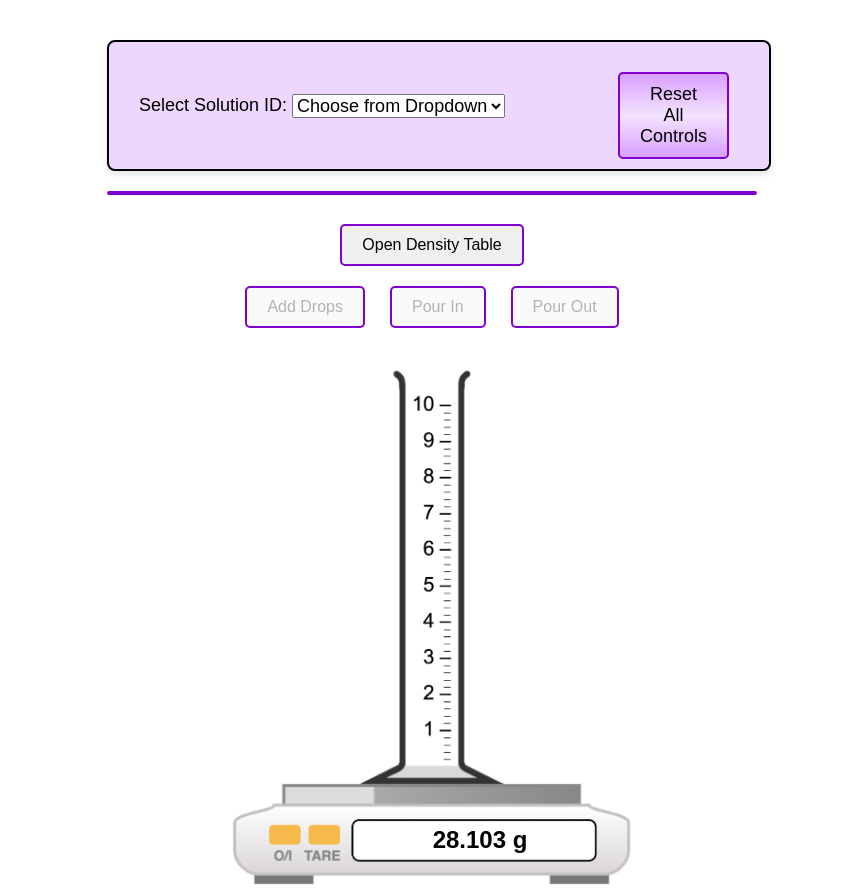
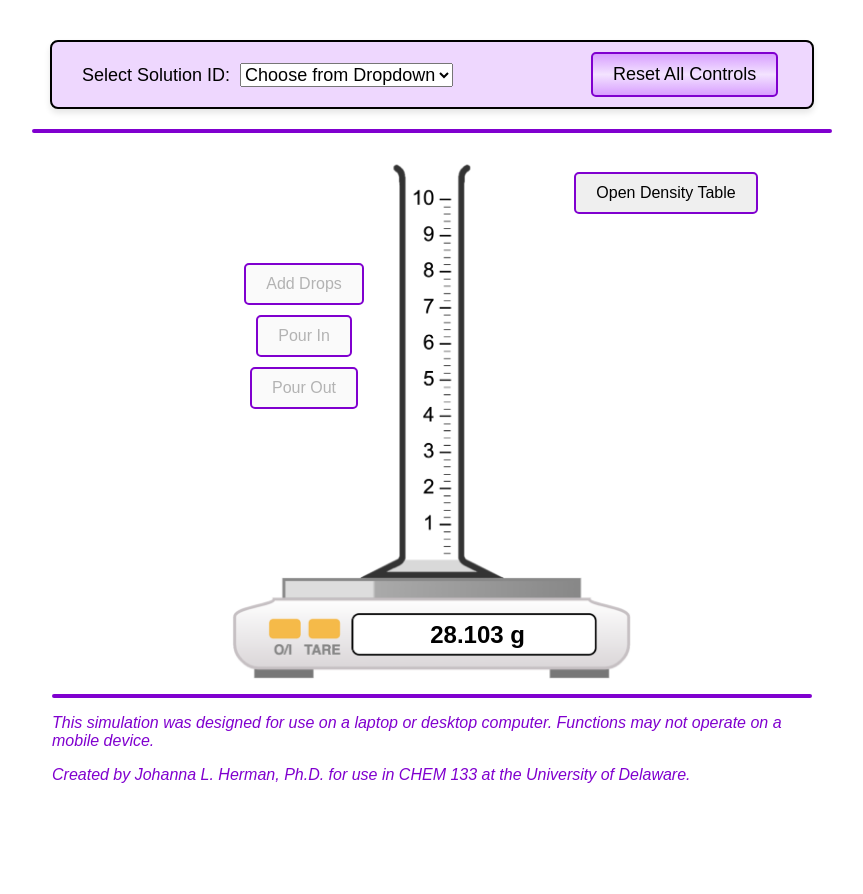
Before and after one commit to johannalherman/133-CB, a plain HTML site: page UnknownSolutionDensity.html in a window 1280 px wide. Shown: the top 894 px of the page, without its empty margins (208-1071 px from the left). After the commit the page ends 840 px from the top, so only its background shows below. Drawn offline with Linux system fonts and the light colour scheme.

Commit message:
Update UnknownSolutionDensity.html

```diff
--- a/UnknownSolutionDensity.html
+++ b/UnknownSolutionDensity.html
@@ -6,7 +6,7 @@
     <title>CHEM 133 CB - Unknown Solution Density Simulation</title>
     <style>
       body {
-  max-width: 650px;
+  width: 800px;
   margin: auto;
   font:
     18px Arial,
@@ -23,7 +23,7 @@ hr {
 #dropdown-container {
   margin: 20px auto 20px auto;
   text-align: left;
-  width: 600px;
+  width: 700px;
   gap: 10px;
   padding: 10px 30px;
   background-color: #eed7fe;
@@ -52,32 +52,53 @@ hr {
 .row {
   display: flex;
 }
-.column {
-  padding: 0px 0px;
-}
 .column-dropdowns {
   margin: auto;
-  display: flex;
-  justify-content: left;
-  align-items: center;
 }
 
-.button-container button {
+.button-container-1 {
+  position: absolute;
+  left: 20%;
+  top: 15%;
+  width: 200px;
+  line-height: 0;
+  z-index: 10;
+}
+.button-container-1 button {
   border: 2px solid #8000cf;
   border-radius: 5px;
-  margin: 20px 10px 20px 10px;
+  margin: 5px;
   padding: 10px 20px;
   font-size: 16px;
   cursor: pointer;
 }
-.button-container button:hover {
+.button-container-1 button:hover {
+  border: 2px solid black;
+}
+
+.button-container-2 {
+  position: absolute;
+  left: 65%;
+  top: 0%;
+  width: 240px;
+  z-index: 10;
+}
+.button-container-2 button {
+  border: 2px solid #8000cf;
+  border-radius: 5px;
+  margin: 10px;
+  padding: 10px 20px;
+  font-size: 16px;
+  cursor: pointer;
+}
+.button-container-2 button:hover {
   border: 2px solid black;
 }
 
 .button-float-1 button {
   position: absolute;
-  bottom: 45px;
-  left: 77px;
+  bottom: 25.5%;
+  left: 33.25%;
   width: 31px;
   height: 20px;
   border: none;
@@ -93,8 +114,8 @@ hr {
 
 #total-mass {
   position: absolute;
-  bottom: 2.5%; /* Adjust as needed */
-  left: 62%; /* Adjust as needed */
+  bottom: 20%;
+  left: 56%;
   transform: translateX(-50%);
   border-radius: 5px;
   font-size: 24px;
@@ -110,7 +131,7 @@ hr {
 
 #solution {
   position: absolute;
-  bottom: 23.4%;
+  bottom: 37.5%;
   left: 50%;
   transform: translateX(-50%);
   width: 13%;
@@ -133,7 +154,12 @@ hr {
   z-index: 0;
 }
 
-button {
+.popup-1 {
+  position: absolute;
+  left: 65%;
+  z-index: 10;
+}
+.toggle-btn {
   border: 2px solid #8000cf;
   border-radius: 5px;
   margin: 20px 10px 0px 10px;
@@ -141,11 +167,10 @@ button {
   font-size: 16px;
   cursor: pointer;
 }
-
 #referenceTableWrapper {
   position: absolute;
-  top: 380px;
-  left: 80%;
+  top: 80px;
+  left: 50%;
   transform: translateX(-50%);
   background: white;
   border: 1px solid #ccc;
@@ -166,6 +191,7 @@ td {
   padding: 5px;
   text-align: center;
 }
+
 
 
     </style>
@@ -191,19 +217,24 @@ td {
         <option value="Sol10">CB-10</option>
       </select>
     </div>
-    <div class="column-dropdowns" style="flex: 20%">
+    <div class="column-dropdowns" style="flex: 30%">
       <button id="resetButton" class="control-button" onclick="reset()">
         Reset All Controls
       </button>
     </div>
   </div>
 </div>
-
 <hr />
 
 <!--Balance Area #2 Code-->
-<div>
-  <button id="toggleButton">Open Density Table</button>
+<div id="glassware-container">
+  <div class="button-container-1">
+    <button id="dropsButton" type="button" disabled>Add Drops</button>
+    <button id="pourButton" type="button" disabled>Pour In</button>
+    <button id="removeSolution" type="button" disabled>Pour Out</button>
+  </div>
+  <div class="button-container-2">
+    <button id="toggleButton" class="toggle-btn">Open Density Table</button>
     <div id="referenceTableWrapper">
       <table>
         <thead>
@@ -236,14 +267,8 @@ td {
         </tbody>
       </table>
     </div>
-
-  <div class="button-container">
-    <button id="dropsButton" type="button" disabled>Add Drops</button>
-    <button id="pourButton" type="button" disabled>Pour In</button>
-    <button id="removeSolution" type="button" disabled>Pour Out</button>
   </div>
 
-  <div id="glassware-container">
   <div id="solution" class="solution"></div>
   <img
     id="cylinder"
@@ -252,7 +277,6 @@ td {
   <p id="total-mass"><span>0.000</span> g</p>
   <div class="button-float-1">
     <button id="tareButton"></button>
-    </div>
   </div>
 
   <hr />
@@ -360,7 +384,7 @@ function addSolution(size) {
   if (size === "drops") {
     amount = 0.1;
   } else {
-    amount = getRandomAmount(3, 4.5);
+    amount = 5; //getRandomAmount(3, 4.5);
   }
   solVolume = Math.min(cylinderVolume / px_scalor, solVolume + amount);
   massSolution = solVolume * densitySolution;
@@ -414,6 +438,7 @@ updateMassDisplay();
 
 
 
+
   </script>
   </body>
 </html>
```
Lines whose indentation alone changed are shown as unchanged.
